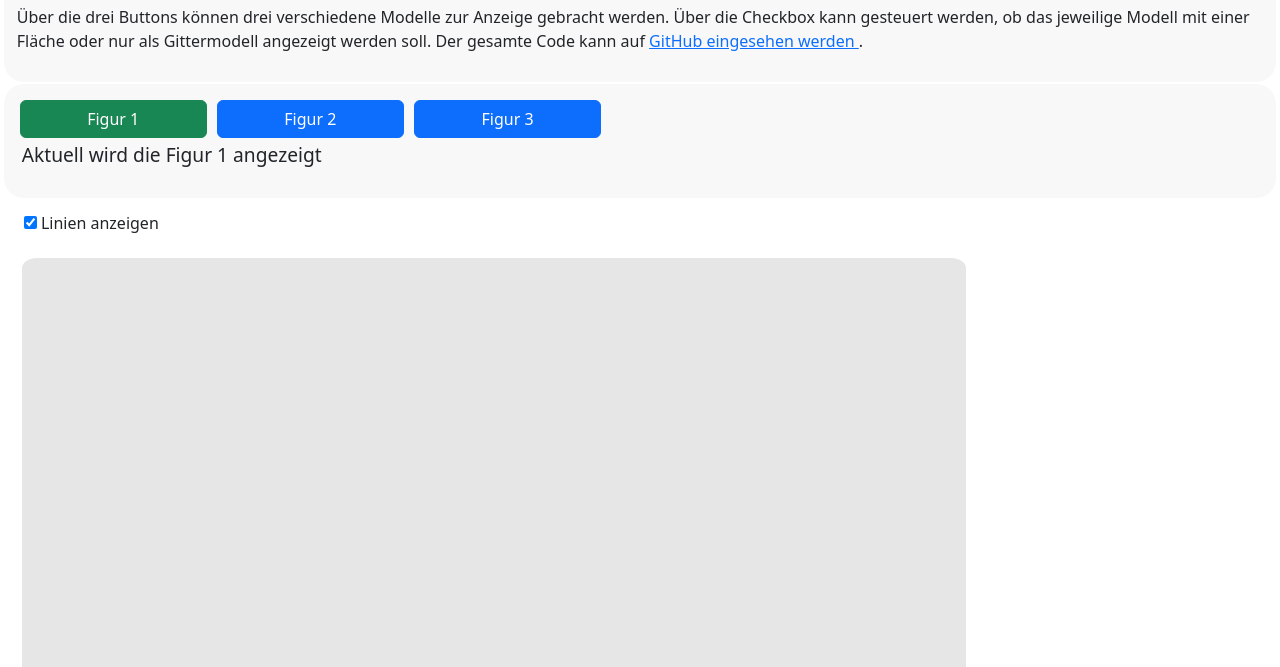
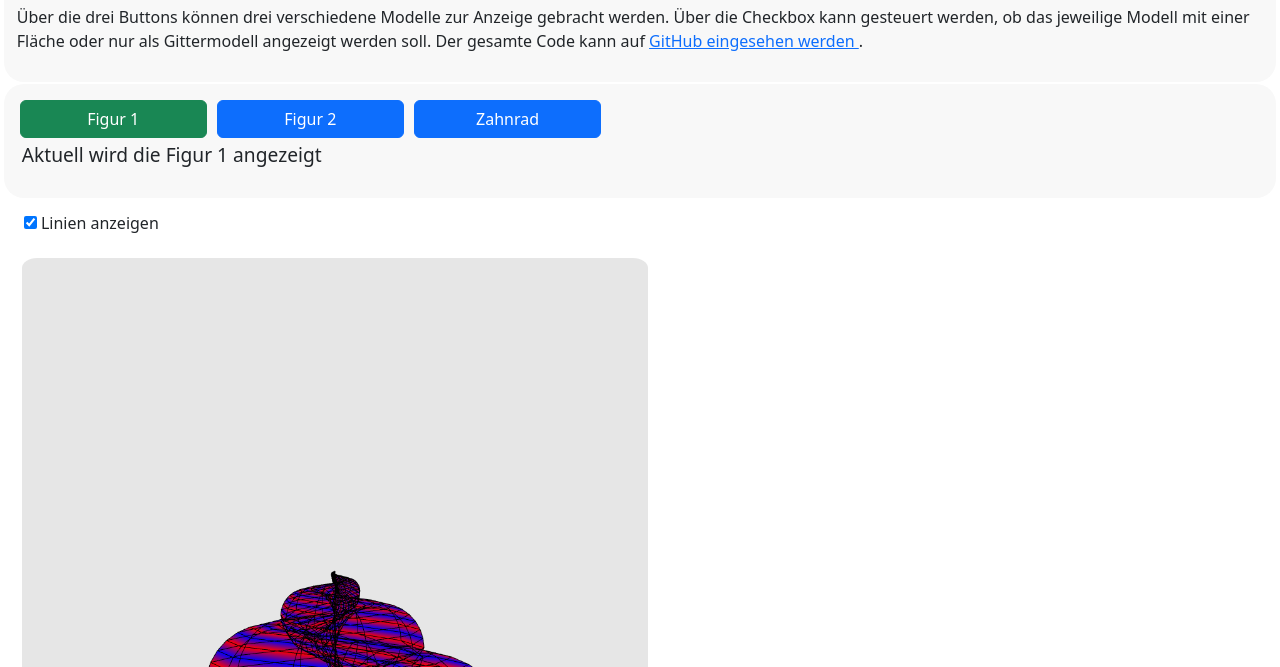
Before and after one commit to ChristianKitte/GvtFilledAreas, a plain HTML site: page index.html in a window 1280 px wide. Both pictures are taken after a click on the button "Figur 1". Shown: the part 133-800 px from the top of the page. Drawn offline with nearby package versions, Linux system fonts and the light colour scheme.

Commit message:
Figur 1 größtenteils implementiert

```diff
--- a/css/layout.css
+++ b/css/layout.css
@@ -48,6 +48,6 @@ canvas {
     padding-left: 5px;
     padding-right: 5px;
 
-    width: 75%;
-    height: 75%;
+    width: 50%;
+    height: 50%;
 }
--- a/index.html
+++ b/index.html
@@ -31,7 +31,7 @@
     <div id="buttonBar">
         <button id="figure1" class="btn btn-primary">Figur 1</button>
         <button id="figure2" class="btn btn-primary">Figur 2</button>
-        <button id="figure3" class="btn btn-primary">Figur 3</button>
+        <button id="figure3" class="btn btn-primary">Zahnrad</button>
         <p id="info_text">Aktuell wird die Figur x angezeigt</p>
     </div>
 
--- a/script/configure.js
+++ b/script/configure.js
@@ -29,7 +29,7 @@ var infoText = document.getElementById("info_text");
  */
 document.getElementById("show_line").onchange = () => {
     showLine = document.getElementById("show_line").checked;
-    RefreshWave(activeModel);
+    RefreshWaves(activeModel);
 }
 
 /***
--- a/script/extendedvertexarray.js
+++ b/script/extendedvertexarray.js
@@ -5,10 +5,16 @@
 var vertices = new Float32Array([]);
 
 /**
- * Array, das die aktuellen VerticesIndizes für die Ausgabe hält
+ * Array, das die aktuellen VerticesIndizes für die Linien Ausgabe hält
  * @type {Uint16Array}
  */
-var verticesIndex = new Uint16Array([]);
+var verticesIndexLine = new Uint16Array([]);
+
+/**
+ * Array, das die aktuellen VerticesIndizes für die Dreiecks Ausgabe hält
+ * @type {Uint16Array}
+ */
+var verticesIndexTriangle = new Uint16Array([]);
 
 /**
  * Hilfsfunktion, um im Array vertices dynamisch einen neuen Wert
@@ -23,10 +29,19 @@ function pushVertices() {
 }
 
 /**
- * Hilfsfunktion, um im Array verticesIndex dynamisch einen neuen Wert
+ * Hilfsfunktion, um im Array verticesIndexLine dynamisch einen neuen Wert
  * hinzuzufügen
  *
  */
-function pushIndex() {
-    verticesIndex = new Uint16Array([...verticesIndex, ...arguments]);
+function pushIndexLine() {
+    verticesIndexLine = new Uint16Array([...verticesIndexLine, ...arguments]);
 }
+
+/**
+ * Hilfsfunktion, um im Array verticesIndexTriangle dynamisch einen neuen Wert
+ * hinzuzufügen
+ *
+ */
+function pushIndexTriangle() {
+    verticesIndexTriangle = new Uint16Array([...verticesIndexTriangle, ...arguments]);
+}
--- a/script/main.js
+++ b/script/main.js
@@ -20,6 +20,9 @@ function RefreshWaves(modellNr) {
     var vbo = gl.createBuffer();
     gl.bindBuffer(gl.ARRAY_BUFFER, vbo);
 
+    var ibo = gl.createBuffer();
+    gl.bindBuffer(gl.ELEMENT_ARRAY_BUFFER, ibo);
+
     // posAttrib erzeugen und verwenden
     var aPosition = gl.getAttribLocation(program, 'aPosition');
     gl.enableVertexAttribArray(aPosition);
@@ -34,15 +37,22 @@ function RefreshWaves(modellNr) {
     // alte Ausgabe löschen
     gl.clear(gl.COLOR_BUFFER_BIT);
 
-    var ibo = gl.createBuffer();
-    gl.bindBuffer(gl.ELEMENT_ARRAY_BUFFER, ibo);
-    gl.bufferData(gl.ELEMENT_ARRAY_BUFFER, verticesIndex, gl.STATIC_DRAW);
-    ibo.numerOfEmements = verticesIndex.length;
-
     // Ausgabe
     gl.bufferData(gl.ARRAY_BUFFER, vertices, gl.STATIC_DRAW);
+    gl.bufferData(gl.ELEMENT_ARRAY_BUFFER, verticesIndexTriangle, gl.STATIC_DRAW);
+    ibo.numerOfEmements = verticesIndexTriangle.length;
+
+    gl.drawElements(gl.TRIANGLES, ibo.numerOfEmements, gl.UNSIGNED_SHORT, 0);
+
+    if (showLine) {
+        gl.bufferData(gl.ELEMENT_ARRAY_BUFFER, verticesIndexLine, gl.STATIC_DRAW);
+        ibo.numerOfEmements = verticesIndexLine.length;
+        gl.disableVertexAttribArray(aColor);
+        gl.drawElements(gl.LINES, ibo.numerOfEmements, gl.UNSIGNED_SHORT, 0);
+    }
+
+
     //gl.drawArrays(gl.LINES, 0, vertices.length / 6);
-    gl.drawElements(gl.LINES, ibo.numerOfEmements, gl.UNSIGNED_SHORT, 0);
 }
 
 /**
--- a/script/verticespointsbuilder.js
+++ b/script/verticespointsbuilder.js
@@ -28,39 +28,79 @@ function cosinusFromDegree(degree, y_scale) {
  * Baut die Vertices Array für die Figur 1 (Möbiusband)
  */
 function getFigure1VerticesPointsArray() {
+    // basiert auf http://www.3d-meier.de/tut3/Seite17.html
+
     vertices = new Float32Array([]);
-    verticesIndex = new Uint16Array([]);
-    let indexCounter = 0;
+    verticesIndexLine = new Uint16Array([]);
+    verticesIndexTriangle = new Uint16Array([]);
 
-    let a = 100.0;
-    let b = 200.0
-    let c = 150.0
+    // a Durchmesser
+    let a = 2;
+    // b reelle Zahl mit b<a
+    let b = 4;
 
-    let n = 10.0;
-    let du = a / n;
+    //u ist Element aus der Zahlenmenge [0, 6 pi]
+    let u = 0;
+    let uMax = 6 * Math.PI;
+    let stepU = 30;
+    let du = uMax / stepU;
 
-    let m = 10.0;
-    let dv = Math.pi * 2.0 / m;
+    //v ist Element aus der Zahlenmenge [0, 2 pi]
+    let v = 0.0;
+    let vMax = 2 * Math.PI;
+    let stepV = 30
+    let dv = vMax / stepV;
 
-    for (let v = 0, i = 0; i < m; v += dv, i++) {
-        for (let u = 0, j = 0; j < n; u += du, j++) {
+    //let h = Math.exp(u / (6 * Math.PI));
 
-            x = c * Math.sqrt(u * (u - a) * (u - b)) * Math.sin(v) * 50;
-            y = u * 50;
-            z = c * Math.sqrt(u * (u - a) * (u - b)) * Math.cos(v) * 50;
+    //x = a * (1 - h) * cos(u) * Math.cos(0.5 * v) * Math.cos(0.5 * v);
+    //y = 1 - Math.exp(u / (b * Math.PI)) - Math.sin(v) + h * Math.sin(v);
+    //z = a * (-1 + h) * Math.sin(u) * Math.cos(0.5 * v) * Math.cos(0.5 * v);
+    for (let u = 0.0, i = 0; i <= stepU; u += du, i++) {
+        for (let v = 0.0, j = 0; j <= stepV; v += dv, j++) {
 
-            pushVertices(x, y, z, 1.0, 0.0, 0.0, 1);
-            pushIndex(indexCounter++);
-            pushIndex(indexCounter++);
-            pushIndex(indexCounter++);
-            pushIndex(indexCounter++);
-            pushIndex(indexCounter++);
-            pushIndex(indexCounter++);
-            pushIndex(indexCounter++);
+            let h = Math.exp(u / (6 * Math.PI));
+
+
+            let iVertex = j * (stepV + 1) + i; // ==> Anzahl der Knoten
+
+            let x = a * (1 - h) * Math.cos(u) * Math.cos(0.5 * v) * Math.cos(0.5 * v);
+            let y = 1 - Math.exp(u / (b * Math.PI)) - Math.sin(v) + h * Math.sin(v);
+            let z = a * (-1 + h) * Math.sin(u) * Math.cos(0.5 * v) * Math.cos(0.5 * v);
+
+            // Punkte definieren
+            pushVertices(x * 80); // X Koordinate
+            pushVertices(y * 80); // Y Koordinate
+            pushVertices(z * 80); // Z Koordinate
+
+            if (j % 2 == 0) {
+                pushVertices(1.0, 0.0, 0.0, 1); // Farbwert
+            } else {
+                pushVertices(0.0, 0.0, 1.0, 1); // Farbwert
+            }
+
+            // Define index for one Line
+            if (i > 0 && j >= 0) { // Tiefe
+                pushIndexLine(iVertex - 1); // ==> Es reicht der 1 Eintrag des Knoten !!!
+                pushIndexLine(iVertex);
+            }
+            if (i > 0 && j >= 0) { // Kreise
+                pushIndexLine(iVertex - (stepV + 1));
+                pushIndexLine(iVertex);
+            }
+
+            // Define index for two triangles.
+            if (j > 0 && i > 0) {
+                pushIndexTriangle(iVertex);
+                pushIndexTriangle(iVertex - 1);
+                pushIndexTriangle(iVertex - (stepV + 1));
+                //
+                pushIndexTriangle(iVertex - 1);
+                pushIndexTriangle(iVertex - (stepV + 1) - 1);
+                pushIndexTriangle(iVertex - (stepV + 1));
+            }
         }
     }
-
-
 }
 
 /**
@@ -75,37 +115,70 @@ function getFigure2VerticesPointsArray() {
  */
 function getFigure3VerticesPointsArray() {
     vertices = new Float32Array([]);
-    verticesIndex = new Uint16Array([]);
+    verticesIndexLine = new Uint16Array([]);
+    verticesIndexTriangle = new Uint16Array([]);
 
+    // Parameter Winkel/Grad
     let stepT = 16
     let dg = 360 / stepT;
 
+    // Parameter Radius
     let stepR = 3;
     let dr = 250 / stepR;
 
     for (let grad = 0.0, i = 0; i <= stepT; grad += dg, i++) {
         for (let radius = 0.0, j = 0; j <= stepR; radius += dr, j++) {
-            var iVertex = i * (stepR + 1) + j; // ==> Anzahl der Knoten
+            let iVertex = i * (stepR + 1) + j; // ==> Anzahl der Knoten
 
             // Punkte definieren
             pushVertices(sinusFromDegree(grad, radius)); // X Koordinate
             pushVertices(cosinusFromDegree(grad, radius)); // Y Koordinate
             pushVertices(0); // Z Koordinate
-            pushVertices(1.0, 0.0, 0.0, 1); // Farbwert
 
-            // Ausgabe definieren
-            if (i > 0 && j >= 0) {
-                pushIndex(iVertex - 1); // ==> Es reicht der 1 Eintrag des Knoten !!!
-                pushIndex(iVertex);
+            if (i % 2 == 0) {
+                pushVertices(1.0, 0.0, 0.0, 1); // Farbwert
+            } else if (i % 3 == 0) {
+                pushVertices(0.0, 1.0, 0.0, 1); // Farbwert
+            } else {
+                pushVertices(0.0, 0.0, 1.0, 1); // Farbwert
             }
-            if (i > 0 && j >= 0) {
+
+            // Define index for one Line
+            if (i > 0 && j >= 0) { // Radien
+                pushIndexLine(iVertex - 1); // ==> Es reicht der 1 Eintrag des Knoten !!!
+                pushIndexLine(iVertex);
+            }
+            if (i > 0 && j >= 0) { // Kreise
                 if (i % 2 === 0) {
-                    pushIndex(iVertex - (stepR + 1));
-                    pushIndex(iVertex);
+                    pushIndexLine(iVertex - (stepR + 1));
+                    pushIndexLine(iVertex);
                 } else {
                     if (j < stepR) {
-                        pushIndex(iVertex - (stepR + 1));
-                        pushIndex(iVertex);
+                        pushIndexLine(iVertex - (stepR + 1));
+                        pushIndexLine(iVertex);
+                    }
+                }
+            }
+
+            // Define index for two triangles.
+            if (j > 0 && i > 0) {
+                if (i % 2 === 0) {
+                    pushIndexTriangle(iVertex);
+                    pushIndexTriangle(iVertex - 1);
+                    pushIndexTriangle(iVertex - (stepR + 1));
+                    //
+                    pushIndexTriangle(iVertex - 1);
+                    pushIndexTriangle(iVertex - (stepR + 1) - 1);
+                    pushIndexTriangle(iVertex - (stepR + 1));
+                } else {
+                    if (j < stepR) {
+                        pushIndexTriangle(iVertex);
+                        pushIndexTriangle(iVertex - 1);
+                        pushIndexTriangle(iVertex - (stepR + 1));
+                        //
+                        pushIndexTriangle(iVertex - 1);
+                        pushIndexTriangle(iVertex - (stepR + 1) - 1);
+                        pushIndexTriangle(iVertex - (stepR + 1));
                     }
                 }
             }
--- a/script/webglconfig.js
+++ b/script/webglconfig.js
@@ -57,6 +57,14 @@ function iniWebGLApp() {
         console.log(gl.getShaderInfoLog(fragmentShaderSouce));
     }
 
+    gl.frontFace(gl.CW);
+    gl.enable(gl.CULL_FACE);
+    gl.cullFace(gl.BACK);
+
+    // Polygon offset of rastered Fragments.
+    gl.enable(gl.POLYGON_OFFSET_FILL);
+    gl.polygonOffset(0.0, 1.0);
+
     gl.useProgram(program);
 
     // start drawing within main
```
